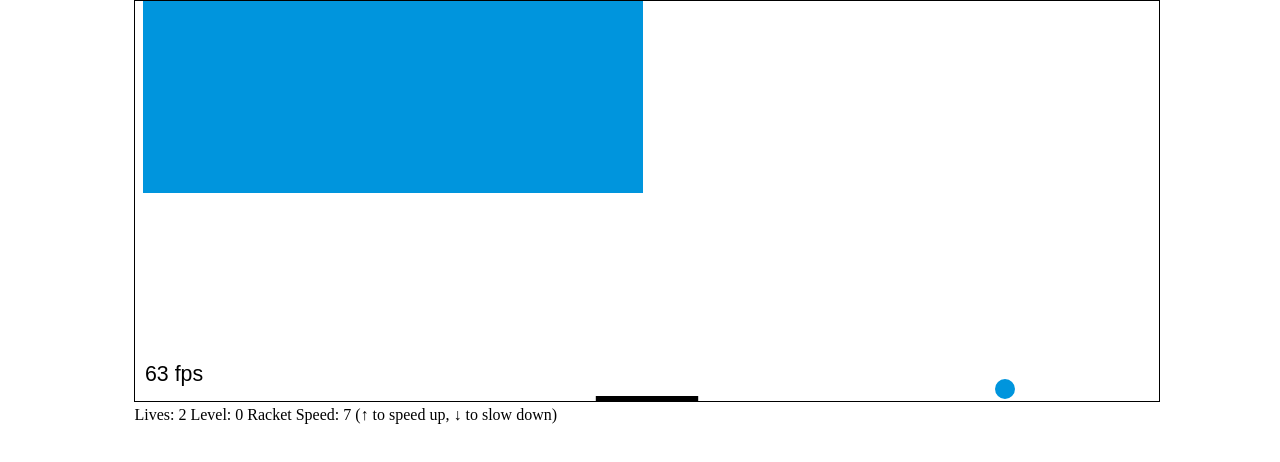
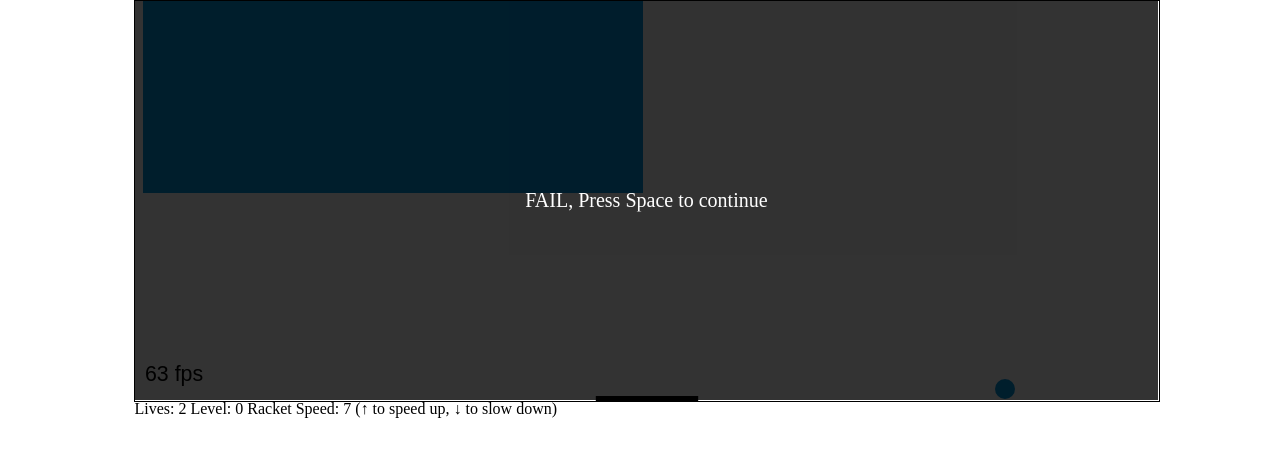
Before and after one commit to ampersand8/breakout, a plain HTML site: page breakout.html in a window 1280 px wide. Drawn offline with Linux system fonts and the light colour scheme.

Commit message:
add simple overlay notification

```diff
--- a/breakout.css
+++ b/breakout.css
@@ -6,3 +6,37 @@ div#content {
 body {
     margin-top: 0;
 }
+
+div#game {
+    position: relative;
+}
+
+div#breakingNotificationBG.show {
+    bottom: 0;
+    height: 100%;
+}
+
+div#breakingNotificationBG {
+    position: absolute;
+    opacity: 0.8;
+    bottom: 100%;
+    left: 0;
+    right: 0;
+    background-color: black;
+    overflow: hidden;
+    width: 100%;
+    height:0;
+    transition: .5s ease;
+}
+
+#breakingNotificationText {
+    white-space: nowrap;
+    color: white;
+    font-size: 20px;
+    position: absolute;
+    overflow: hidden;
+    top: 50%;
+    left: 50%;
+    transform: translate(-50%, -50%);
+    -ms-transform: translate(-50%, -50%);
+}
--- a/breakout.html
+++ b/breakout.html
@@ -12,7 +12,12 @@
 </head>
 <body>
     <div id="content">
-        <canvas id="breakoutCanvas"></canvas>
+        <div id="game">
+            <canvas id="breakoutCanvas"></canvas>
+            <div id="breakingNotificationBG">
+                <div id="breakingNotificationText">John Doe</div>
+            </div>
+        </div>
         <div id="info">
             <label for="lives">Lives: </label><label id="lives"></label>
             <label for="level">Level: </label><label id="level"></label>
--- a/breakout.js
+++ b/breakout.js
@@ -19,6 +19,7 @@ var racket = {width: canvas.width / 10, height: 5, x: canvas.width / 2, y: canva
 racket.validate = function(move) {
     return !(((racket.x - racket.width / 2) + move < 0) || ((racket.x + racket.width / 2) + move) > canvas.width);
 };
+var breakingNotification;
 
 document.addEventListener("keydown", keyDownHandler, false);
 document.addEventListener("keyup", keyUpHandler, false);
@@ -47,6 +48,9 @@ function keyDownHandler(e) {
         racket.leftPressed = true;
     } else if (e.keyCode === 32) {
         game.paused = !game.paused;
+        if (breakingNotification) {
+            hideBreakingNotification();
+        }
     } else if (e.keyCode === 38) {
         racket.speed = racket.speed + 1;
         updateInfo();
@@ -142,13 +146,27 @@ function drawBall() {
         game.lives = game.lives - 1;
         game.paused = true;
         if (game.lives < 1) {
-            alert("GAME OVER");
+
+            //alert("GAME OVER");
         } else {
+            showBreakingNotification('FAIL, Press Space to continue');
             initialBall();
             initialRacket();
             updateInfo();
         }
     }
+}
+
+function showBreakingNotification(text) {
+    game.paused = true;
+    breakingNotification = true;
+    document.getElementById('breakingNotificationBG').className = 'show';
+    document.getElementById('breakingNotificationText').innerHTML = text;
+}
+
+function hideBreakingNotification() {
+    breakingNotification = false;
+    document.getElementById('breakingNotificationBG').className = '';
 }
 
 function hitDetection(block, ball) {
@@ -215,8 +233,12 @@ function resizeCanvas() {
         window.innerHeight ||
         document.documentElement.clientHeight ||
         document.getElementsByTagName('body')[0].clientHeight;
-    canvas.width = Math.round(fullWidth * 0.8);
-    canvas.height = Math.round(fullHeight * 0.5);
+    var gameWidth = Math.round(fullWidth * 0.8);
+    var gameHeight = Math.round(fullHeight * 0.5);
+    canvas.width = gameWidth;
+    canvas.height = gameHeight;
+    document.getElementById('game').style.width = gameWidth+'px';
+    document.getElementById('game').style.height = gameHeight+'px';
 }
 
 function showFPS() {
@@ -246,8 +268,6 @@ function draw() {
         ball.dy = game.speed;
         game.blocks = block.columns * block.rows;
         alert("Congrats, on to level " + game.level + 1);
-        //clearInterval(run);
-        //run = setInterval(draw, game.speed);
     }
 
     if (!game.paused) {
```
